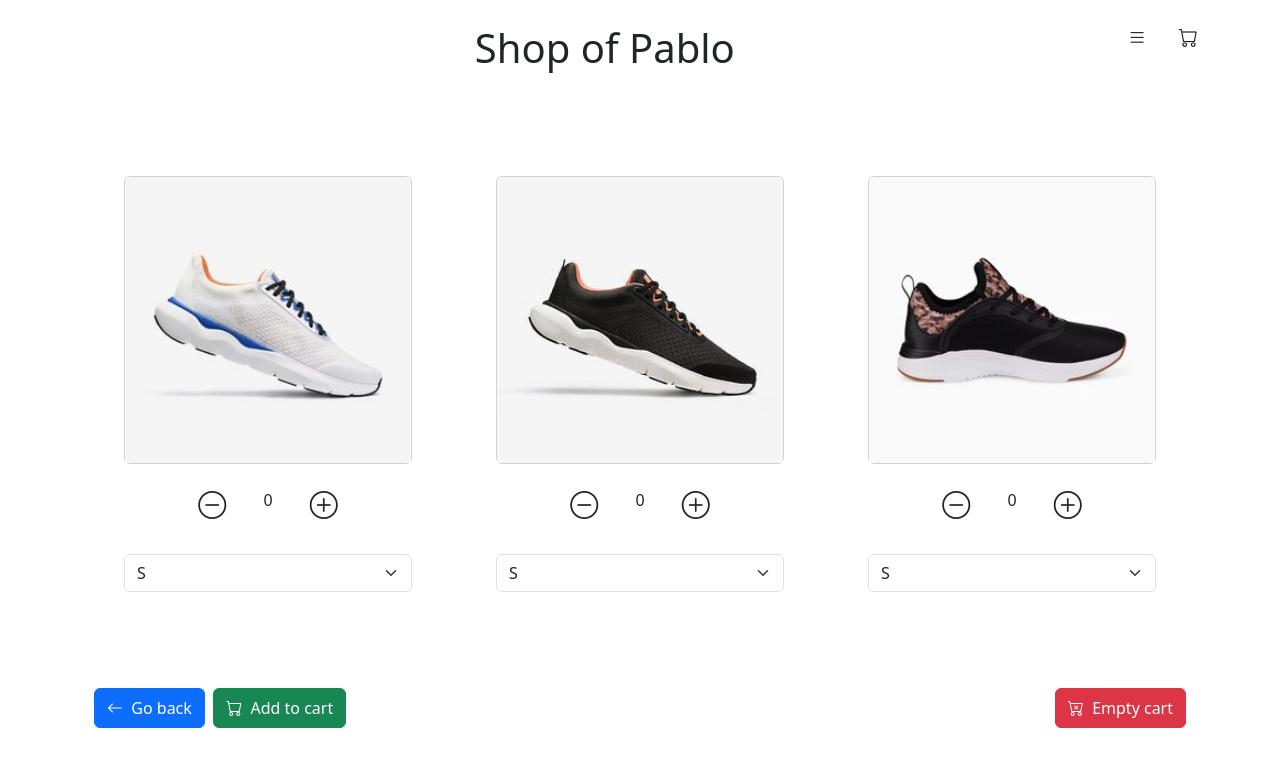
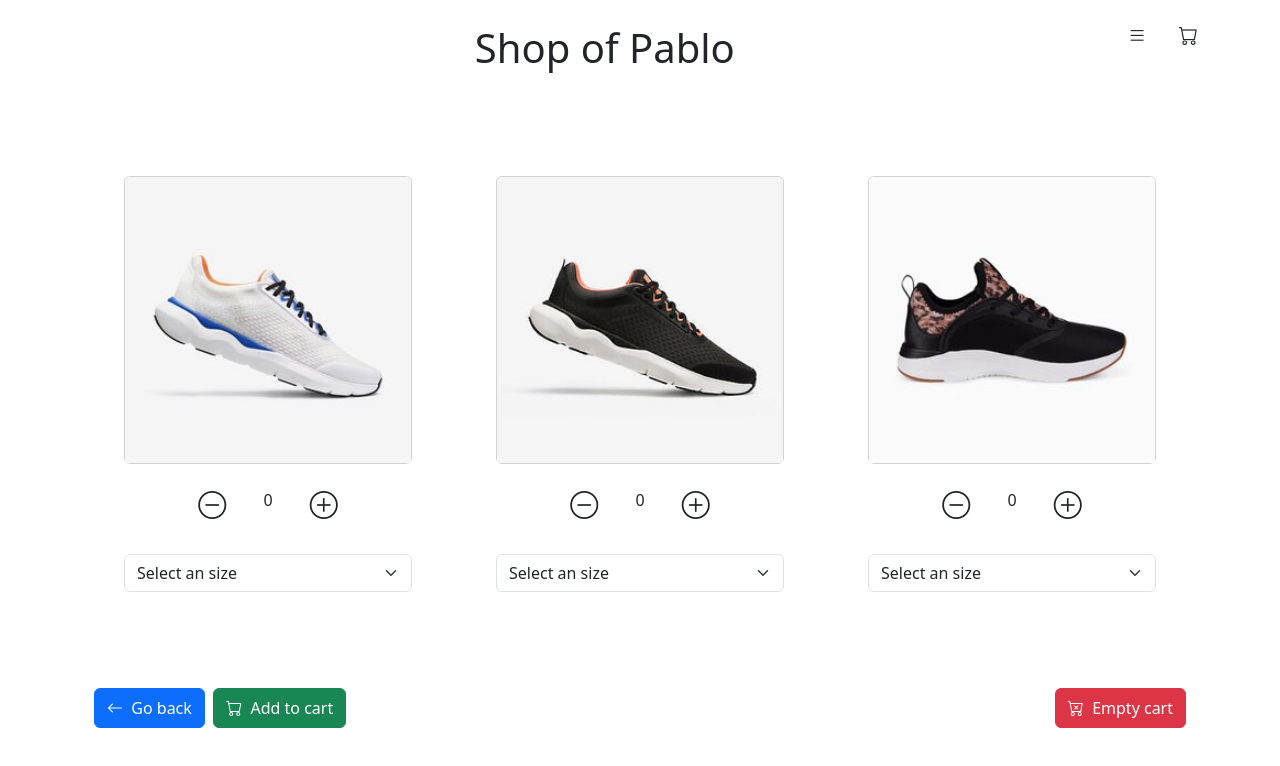
Before and after one commit to pcasano/simple-shop, an Angular app: page /shoes in a window 1280 px wide. Shown: the top 766 px of the page. Built offline with nearby package versions, Linux system fonts and the light colour scheme.

Commit message:
grouping added to shoes

```diff
--- a/src/app/app.component.html
+++ b/src/app/app.component.html
@@ -6,12 +6,12 @@
       <h1>Shop of Pablo</h1>
     </div>
     <div class="d-flex flex-wrap gap-3">
-      <i class="bi bi-list" (click)="clickOnInventory()"></i>
+      <i class="bi bi-list h3" (click)="clickOnInventory()"></i>
       <div></div>
       <div *ngIf="itemService.totalCartItems.length>0; else elseBlock">
-        <i class="bi bi-cart-check" (click)="clickOnCart()"></i>
+        <i class="bi bi-cart-check h3" (click)="clickOnCart()"></i>
       </div>
-      <ng-template #elseBlock><i class="bi bi-cart" (click)="clickOnCart()"></i></ng-template>
+      <ng-template #elseBlock><i class="bi bi-cart h3" (click)="clickOnCart()"></i></ng-template>
     </div>
   </div>
   <router-outlet></router-outlet>
--- a/src/app/app.module.ts
+++ b/src/app/app.module.ts
@@ -1,5 +1,6 @@
 import { NgModule } from '@angular/core';
 import { BrowserModule } from '@angular/platform-browser';
+import { FormsModule } from '@angular/forms';
 
 import { AppRoutingModule } from './app-routing.module';
 import { AppComponent } from './app.component';
@@ -10,6 +11,7 @@ import { CartComponent } from './cart/cart.component';
 import { HomeComponent } from './home/home.component';
 import { InventoryComponent } from './inventory/inventory.component';
 import { ItemService } from './item.service';
+
 
 @NgModule({
   declarations: [
@@ -23,7 +25,8 @@ import { ItemService } from './item.service';
   ],
   imports: [
     BrowserModule,
-    AppRoutingModule
+    AppRoutingModule,
+    FormsModule
   ],
   providers: [ItemService],
   bootstrap: [AppComponent]
--- a/src/app/cart/cart.component.html
+++ b/src/app/cart/cart.component.html
@@ -1,6 +1,10 @@
-<div class="container">{{itemService.totalCartItems.length}}
-    <div class="row">
-      <!-- Cards will be dynamically added here -->
+<div class="container">
+
+</div>
+
+
+    <!-- <div class="row">
+
       <div class="col-lg-3 col-md-4 col-sm-6 mb-4" *ngFor="let card of itemService.shoes">
         <div class="card">
             <div class="card" style="width: 18rem;">
@@ -9,4 +13,4 @@
             </div>
       </div>
     </div>
-  </div>
+  </div> -->
--- a/src/app/shoes-page/shoes-page.component.html
+++ b/src/app/shoes-page/shoes-page.component.html
@@ -19,8 +19,8 @@
             <br>
             <div class="justify-content-evenly d-flex" style="width: 18rem;">
                 <div></div>
-                <select #shoes1 class="form-select" aria-label="Default select example" (select)="onSelectShowSize_1(shoes1.value)">
-                    <option default>S</option>
+                <select class="form-select" aria-label="Default select example" [(ngModel)]="shoeSize_1">
+                    <option value="" disabled selected>Select an size</option>
                     <option value="S">S</option>
                     <option value="M">M</option>
                     <option value="L">L</option>
@@ -43,8 +43,8 @@
             <br>
             <div class="justify-content-evenly d-flex" style="width: 18rem;">
                 <div></div>
-                <select #shoes2 class="form-select" aria-label="Default select example" (change)="onSelectShowSize_2(shoes2.value)">
-                    <option selected>S</option>
+                <select #shoes2 class="form-select" aria-label="Default select example" [(ngModel)]="shoeSize_2">
+                    <option value="" disabled selected>Select an size</option>
                     <option value="S">S</option>
                     <option value="M">M</option>
                     <option value="L">L</option>
@@ -67,8 +67,8 @@
             <br>
             <div class="justify-content-evenly d-flex" style="width: 18rem;">
                 <div></div>
-                <select #shoes3 class="form-select" aria-label="Default select example" (change)="onSelectShowSize_3(shoes3.value)">
-                    <option selected>S</option>
+                <select #shoes3 class="form-select" aria-label="Default select example" [(ngModel)]="shoeSize_3">
+                    <option value="" disabled selected>Select an size</option>
                     <option value="S">S</option>
                     <option value="M">M</option>
                     <option value="L">L</option>
--- a/src/app/shoes-page/shoes-page.component.ts
+++ b/src/app/shoes-page/shoes-page.component.ts
@@ -93,20 +93,33 @@ export class ShoesPageComponent {
       this.itemService.totalCartItems.push(shoe_3);
     }
 
+    this.itemService.shoeInCart1S = this.getTotalShoeGivenRelativeShoeAndSize(shoe_1, "S");
+    this.itemService.shoeInCart1M = this.getTotalShoeGivenRelativeShoeAndSize(shoe_1, "M");
+    this.itemService.shoeInCart1L = this.getTotalShoeGivenRelativeShoeAndSize(shoe_1, "L");
 
+    this.itemService.shoeInCart2S = this.getTotalShoeGivenRelativeShoeAndSize(shoe_2, "S");
+    this.itemService.shoeInCart2M = this.getTotalShoeGivenRelativeShoeAndSize(shoe_2, "M");
+    this.itemService.shoeInCart2L = this.getTotalShoeGivenRelativeShoeAndSize(shoe_2, "L");
 
-
-    let shoesSInCart_1 = this.itemService.totalCartItems.filter(show => shoe_1.model=="first_type" && shoe_1.size=="S");
+    this.itemService.shoeInCart3S = this.getTotalShoeGivenRelativeShoeAndSize(shoe_3, "S");
+    this.itemService.shoeInCart3M = this.getTotalShoeGivenRelativeShoeAndSize(shoe_3, "M");
+    this.itemService.shoeInCart3L = this.getTotalShoeGivenRelativeShoeAndSize(shoe_3, "L");
 
     this.shoeModelCounter_1 = 0;
     this.shoeModelCounter_2 = 0;
     this.shoeModelCounter_3 = 0;
+  }
 
-    this.itemService.totalCartItems.forEach(x => console.log(console.log("shoes: " + x.model + " - " + x.size)));
-
-
-
-    console.log("S Shoes_1: " + shoesSInCart_1.length);
+  private getTotalShoeGivenRelativeShoeAndSize(relativeShoe: Item, size: string): Item {
+    let shoes = this.itemService.totalCartItems.filter(shoe => shoe.model==relativeShoe.model && shoe.size==size).map(shoe => shoe.number);
+    let number =  shoes.reduce((acc, num) => acc + num, 0);
+    return {
+      type: "shoe",
+      model: relativeShoe.model,
+      number: number,
+      price: relativeShoe.price,
+      size: size
+    }
   }
 
   onEmptyCart() {
--- a/tsconfig.json
+++ b/tsconfig.json
@@ -2,6 +2,7 @@
 {
   "compileOnSave": false,
   "compilerOptions": {
+    "strictPropertyInitialization": false,
     "outDir": "./dist/out-tsc",
     "forceConsistentCasingInFileNames": true,
     "strict": true,
```
Also changed, not shown: src/app/item.service.ts (+12 -0 lines).
